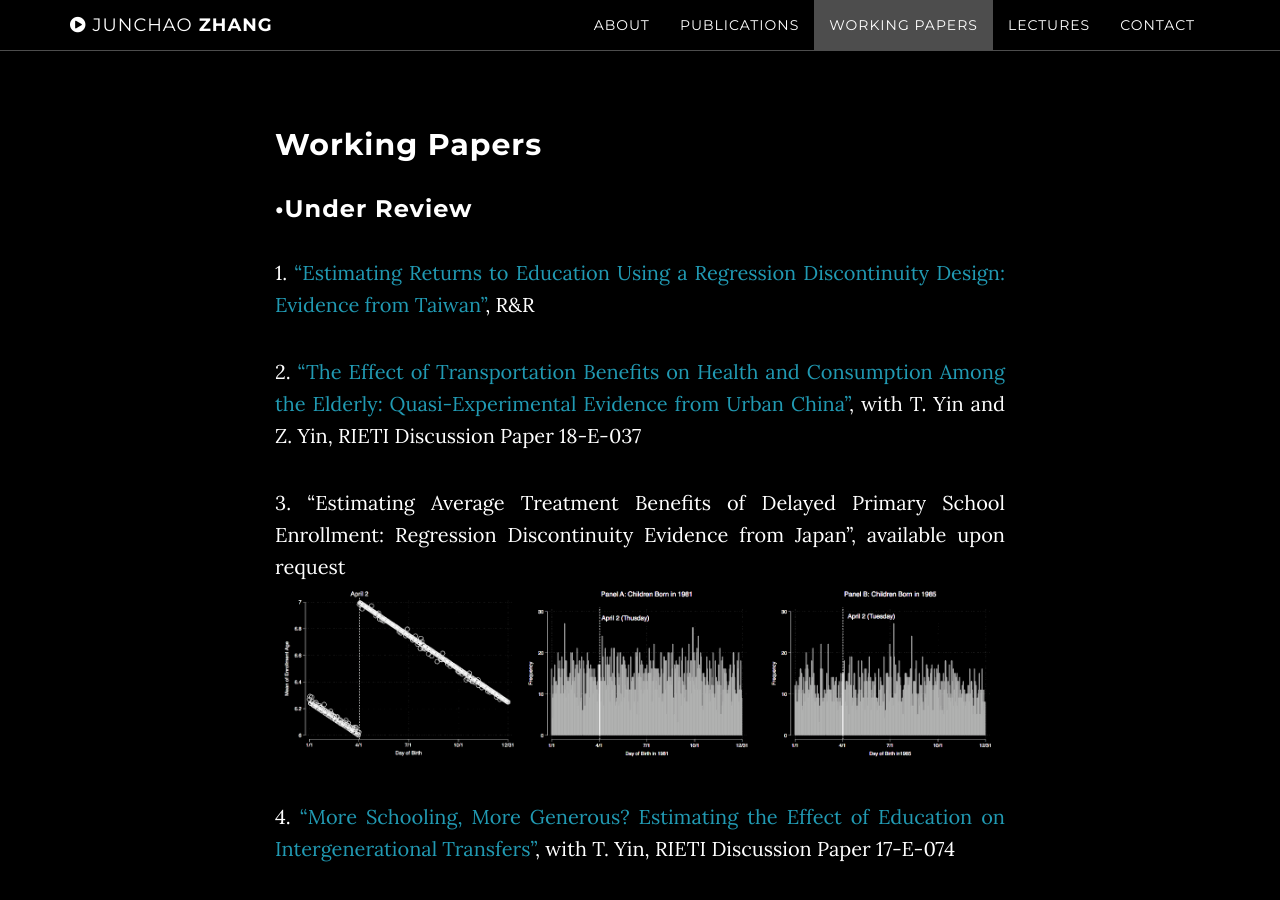
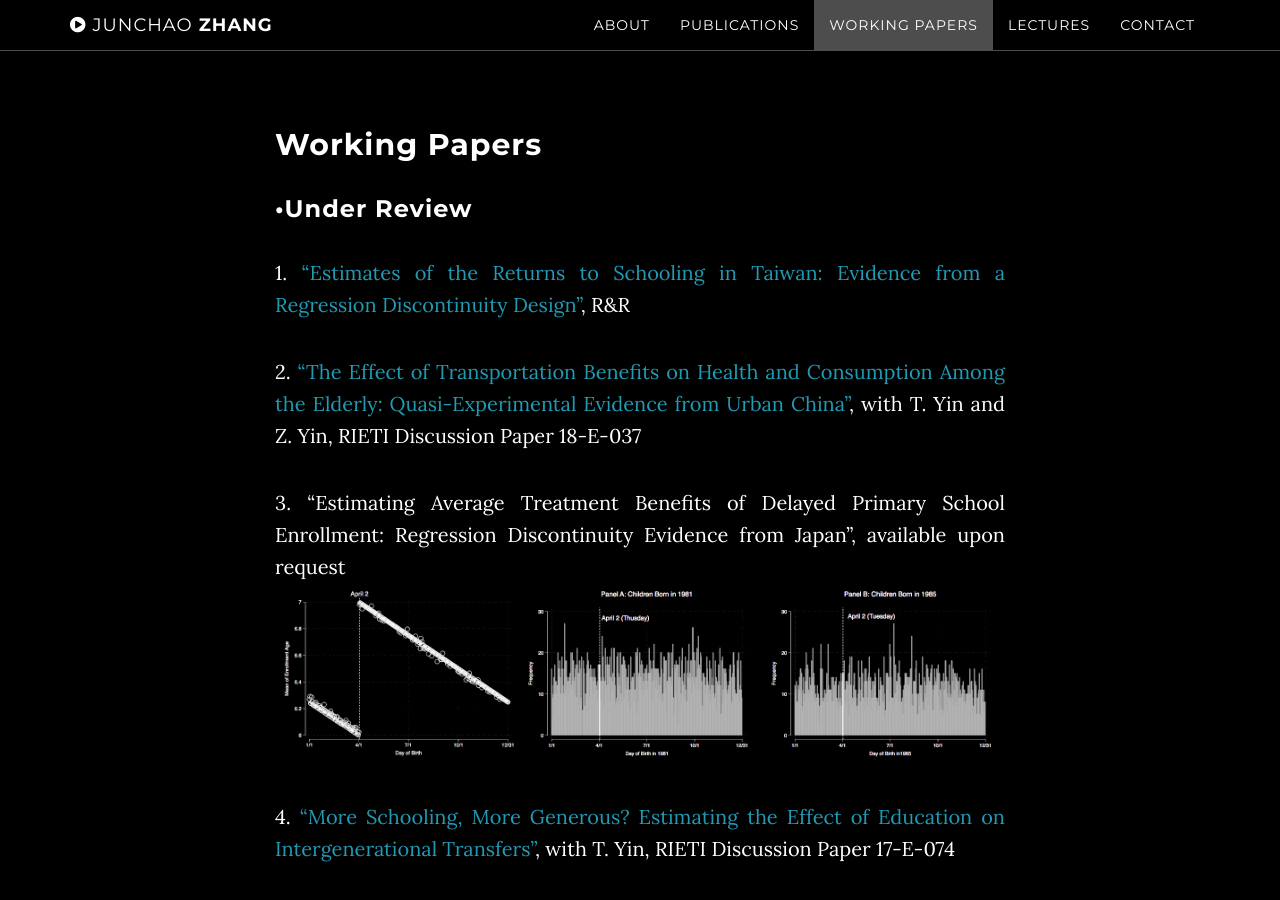
Before and after one commit to ztempest0218/ztempest0218.github.io, a Jekyll site: the page built from index.html, in a window 1280 px wide and 900 px high, scrolled down 2434 px. Built offline with Jekyll 4.4.1, drawn with Linux system fonts in a browser that asks for light colours.

Commit message:
Update workingpapers.html

```diff
--- a/_includes/workingpapers.html
+++ b/_includes/workingpapers.html
@@ -5,7 +5,7 @@
                 <div class="col-lg-8 col-lg-offset-2">
                     <h2>Working Papers</h2>
 <h3 align="left">•Under Review</h3>
-<p>1. <a href=/papers/001-schooling-return.pdf>“Estimating Returns to Education Using a Regression Discontinuity Design: Evidence from Taiwan”</a>, R&R</p>
+<p>1. <a href=/papers/001-schooling-return.pdf>“Estimates of the Returns to Schooling in Taiwan: Evidence from a Regression Discontinuity Design”</a>, R&R</p>
 
 <p>2. <a href="https://papers.ssrn.com/sol3/papers.cfm?abstract_id=3187788">“The Effect of Transportation Benefits on Health and Consumption Among the Elderly: Quasi-Experimental Evidence from Urban China”</a>, with T. Yin and Z. Yin, RIETI Discussion Paper 18-E-037</p>
 
```
